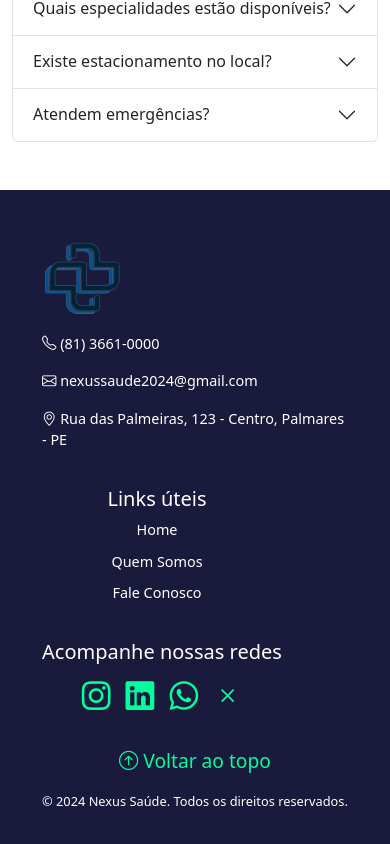
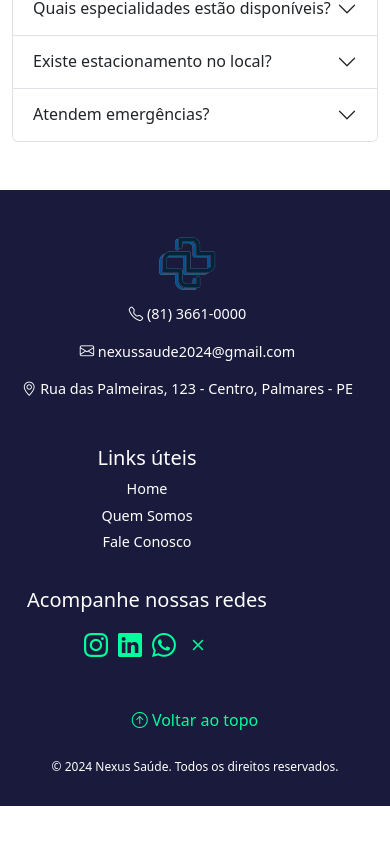
Before and after one commit to Ericlecio/Nexus-Saude-Firebase, a Vue app: page / in a window 390 px wide. Shown: the part 2336-3180 px from the top of the page. After the commit the page ends 3142 px from the top, so only its background shows below. Built offline with nearby package versions, Linux system fonts and the light colour scheme; no server answers.

Commit message:
Corrigindo Bugs.

```diff
--- a/src/components/footer.vue
+++ b/src/components/footer.vue
@@ -92,7 +92,6 @@ footer {
 .footer-logo {
     width: auto;
     max-width: 80px;
-    /* Tamanho original corrigido */
     height: auto;
     margin-bottom: 15px;
 }
@@ -114,6 +113,7 @@ footer {
 .nav-links {
     list-style: none;
     padding: 0;
+    margin: 0;
 }
 
 .nav-links li {
@@ -171,7 +171,7 @@ footer {
     margin-top: 20px;
 }
 
-/* Responsividade */
+/* Responsividade para telas médias */
 @media (max-width: 992px) {
     .container {
         flex-direction: column;
@@ -180,10 +180,61 @@ footer {
 
     .footer-section {
         max-width: 100%;
+        padding: 15px 0;
     }
 
     .social-media {
         justify-content: center;
     }
 }
+
+/* Responsividade para telas menores */
+@media (max-width: 768px) {
+    footer {
+        padding: 20px 10px;
+    }
+
+    .footer-logo {
+        max-width: 60px;
+        /* Reduz a logo */
+        margin: 10px auto;
+    }
+
+    .left,
+    .center,
+    .right {
+        text-align: center;
+        /* Centraliza todas as seções */
+    }
+
+    .nav-links li {
+        margin: 5px 0;
+        /* Reduz o espaço entre links */
+    }
+
+    .social-media {
+        justify-content: center;
+        gap: 10px;
+        margin: 15px 0;
+    }
+
+    .social-media a {
+        font-size: 1.5rem;
+        /* Ícones menores */
+    }
+
+    .back-to-top {
+        margin: 15px 0;
+    }
+
+    .back-to-top a {
+        font-size: 1rem;
+        /* Texto do link menor */
+    }
+
+    .copyright {
+        font-size: 0.75rem;
+        padding: 10px;
+    }
+}
 </style>
--- a/src/views/PerfilMedico.vue
+++ b/src/views/PerfilMedico.vue
@@ -159,9 +159,6 @@
                 </div>
               </div>
             </template>
-
-
-
             <div class="mt-3 text-center">
               <button type="submit" class="btn btn-success">Salvar</button>
               <button type="button" class="btn btn-secondary ms-2" @click="fecharModal">Cancelar</button>
@@ -171,6 +168,7 @@
       </div>
     </div>
   </div>
+  <Footer />
 </template>
 
 <script>
```
